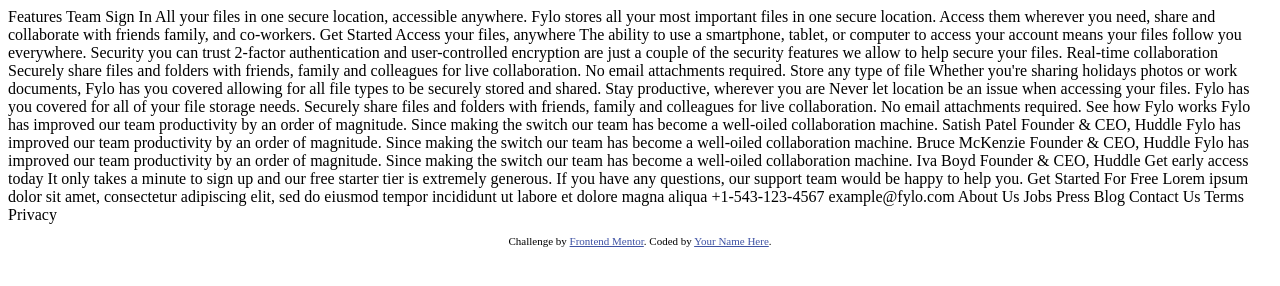
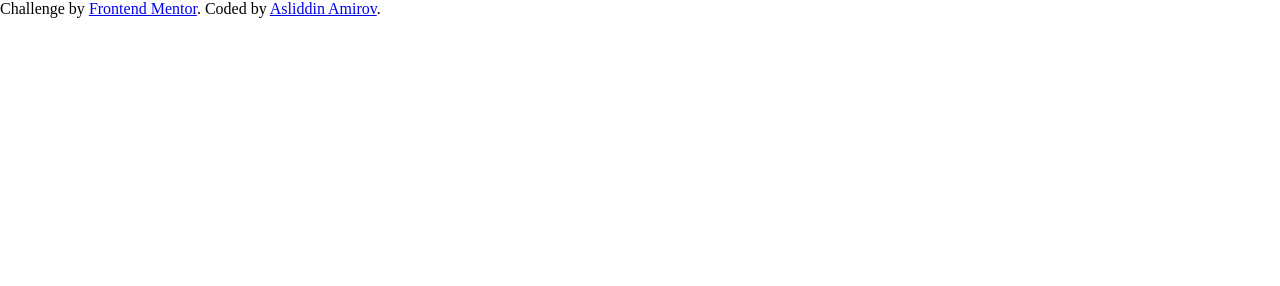
Before and after one commit to asliddinamir/project41-FM, a plain HTML site: page index.html in a window 1280 px wide. Drawn offline with Linux system fonts and the light colour scheme.

Commit message:
updated files

```diff
--- a/index.html
+++ b/index.html
@@ -1,106 +1,23 @@
 <!DOCTYPE html>
 <html lang="en">
+
 <head>
   <meta charset="UTF-8">
-  <meta name="viewport" content="width=device-width, initial-scale=1.0"> <!-- displays site properly based on user's device -->
+  <meta name="viewport" content="width=device-width, initial-scale=1.0">
+  <link rel="icon" type="image/png" sizes="32x32" href="./images/favicon-32x32.png">
+  <link rel="stylesheet" href="style.css">
+  <link rel="stylesheet" href="https://cdnjs.cloudflare.com/ajax/libs/font-awesome/6.4.2/css/all.min.css">
+  <title>Frontend Mentor | Fylo landing page with dark theme and features grid</title>
+</head>
 
-  <link rel="icon" type="image/png" sizes="32x32" href="./images/favicon-32x32.png">
-
-  <title>Frontend Mentor | Fylo landing page with dark theme and features grid</title>
-
-  <!-- Feel free to remove these styles or customise in your own stylesheet 👍 -->
-  <style>
-    .attribution { font-size: 11px; text-align: center; }
-    .attribution a { color: hsl(228, 45%, 44%); }
-  </style>
-</head>
 <body>
-  Features
-  Team
-  Sign In
-
-  All your files in one secure location, accessible anywhere.
-
-  Fylo stores all your most important files in one secure location. Access them wherever
-  you need, share and collaborate with friends family, and co-workers.
-
-  Get Started
-
-  Access your files, anywhere
-
-  The ability to use a smartphone, tablet, or computer to access your account means your
-  files follow you everywhere.
-
-  Security you can trust
-
-  2-factor authentication and user-controlled encryption are just a couple of the security
-  features we allow to help secure your files.
-
-  Real-time collaboration
-
-  Securely share files and folders with friends, family and colleagues for live collaboration.
-  No email attachments required.
-
-  Store any type of file
-
-  Whether you're sharing holidays photos or work documents, Fylo has you covered allowing for all
-  file types to be securely stored and shared.
-
-  Stay productive, wherever you are
-
-  Never let location be an issue when accessing your files. Fylo has you covered for all of your file
-  storage needs.
-
-  Securely share files and folders with friends, family and colleagues for live collaboration. No email
-  attachments required.
-
-  See how Fylo works
-
-  Fylo has improved our team productivity by an order of magnitude. Since making the switch our team has
-  become a well-oiled collaboration machine.
-
-  Satish Patel
-  Founder & CEO, Huddle
-
-  Fylo has improved our team productivity by an order of magnitude. Since making the switch our team has
-  become a well-oiled collaboration machine.
-
-  Bruce McKenzie
-  Founder & CEO, Huddle
-
-  Fylo has improved our team productivity by an order of magnitude. Since making the switch our team has
-  become a well-oiled collaboration machine.
-
-  Iva Boyd
-  Founder & CEO, Huddle
-
-  Get early access today
-
-  It only takes a minute to sign up and our free starter tier is extremely generous. If you have any
-  questions, our support team would be happy to help you.
-
-  Get Started For Free
-
-  Lorem ipsum dolor sit amet, consectetur adipiscing elit, sed do eiusmod tempor incididunt ut labore et
-  dolore magna aliqua
-
-  +1-543-123-4567
-  example@fylo.com
-
-  About Us
-  Jobs
-  Press
-  Blog
-
-  Contact Us
-  Terms
-  Privacy
 
   <footer>
     <p class="attribution">
       Challenge by <a href="https://www.frontendmentor.io?ref=challenge" target="_blank">Frontend Mentor</a>.
-      Coded by <a href="#">Your Name Here</a>.
+      Coded by <a href="https://linkedin.com/in/asliddin-amirov-02a359219">Asliddin Amirov</a>.
     </p>
   </footer>
 </body>
+
 </html>
--- a/style.css
+++ b/style.css
@@ -0,0 +1,13 @@
+@import url('https://fonts.googleapis.com/css2?family=Open+Sans:wght@400;700&family=Raleway:wght@400;700&display=swap');
+
+:root {
+    --open_sans: 'Open Sans', sans-serif;
+    --raleway: 'Raleway', sans-serif;
+}
+
+* {
+    box-sizing: border-box;
+    overflow-x: hidden;
+    margin: 0;
+    padding: 0;
+}
```
